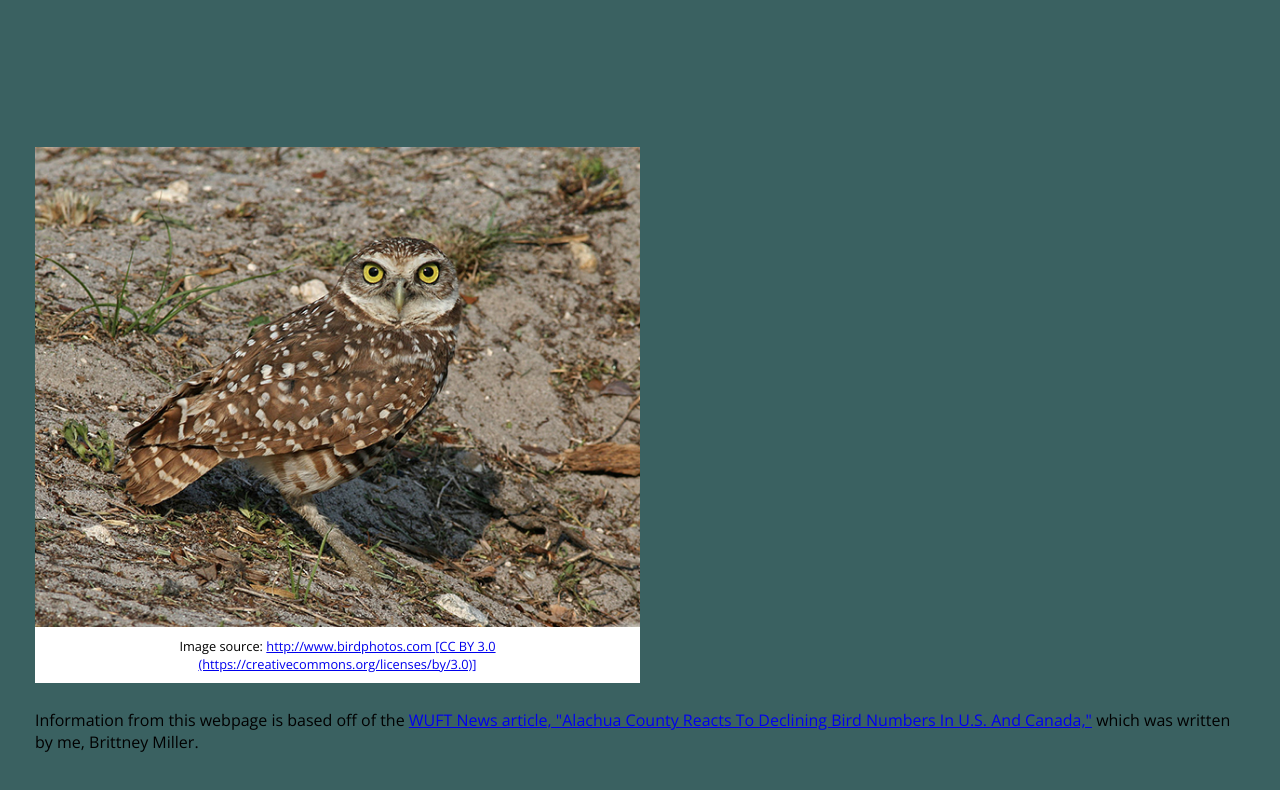
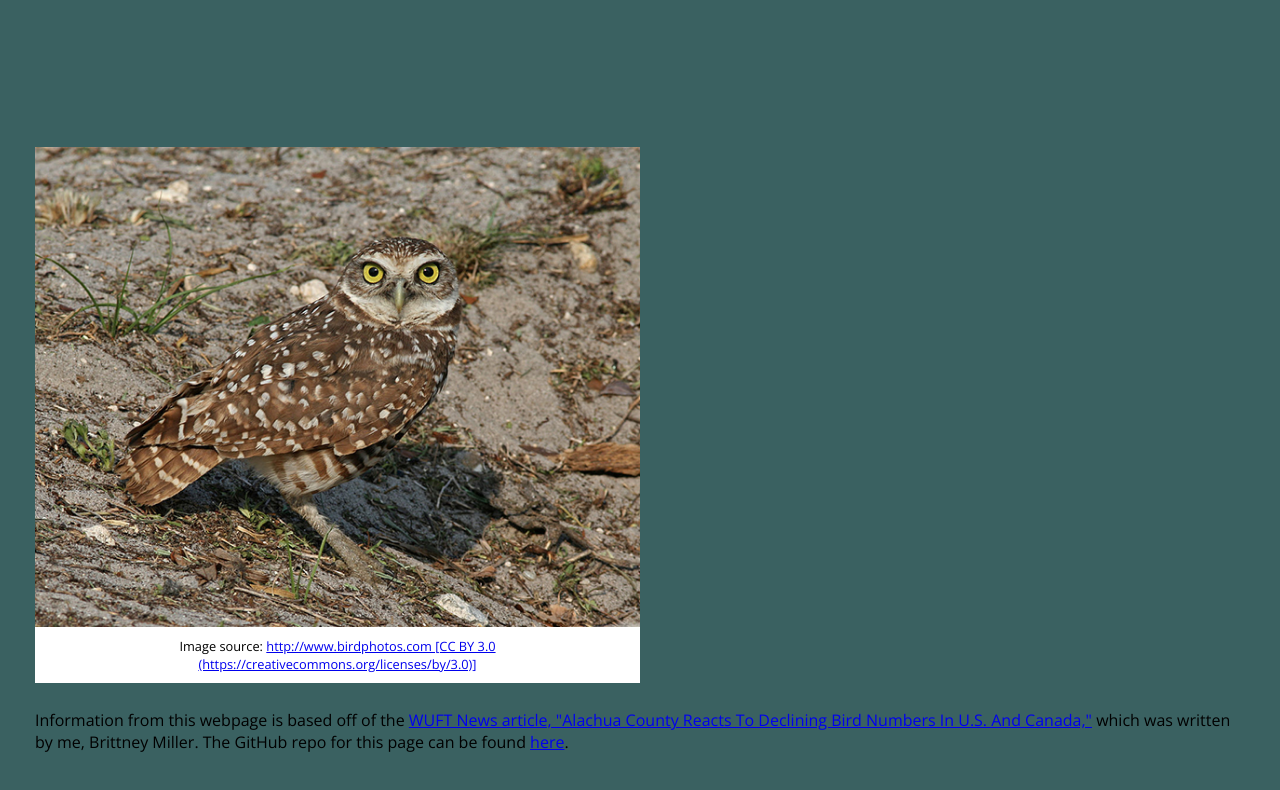
Before and after one commit to brittneymiller8/final-project, a plain HTML site: page index.html in a window 1280 px wide. Shown: the part 4114-4904 px from the top of the page. Drawn offline with nearby package versions, Linux system fonts and the light colour scheme.

Commit message:
Update index.html

```diff
--- a/index.html
+++ b/index.html
@@ -165,7 +165,7 @@
 </div><!-- end of container2 -->
 
 <footer>
-	<p>Information from this webpage is based off of the <a href="https://www.wuft.org/news/2019/10/14/alachua-county-reacts-to-declining-bird-numbers-in-u-s-and-canada/">WUFT News article, "Alachua County Reacts To Declining Bird Numbers In U.S. And Canada,"</a> which was written by me, Brittney Miller.</p>
+	<p>Information from this webpage is based off of the <a href="https://www.wuft.org/news/2019/10/14/alachua-county-reacts-to-declining-bird-numbers-in-u-s-and-canada/">WUFT News article, "Alachua County Reacts To Declining Bird Numbers In U.S. And Canada,"</a> which was written by me, Brittney Miller. The GitHub repo for this page can be found <a href="https://github.com/brittneymiller8/final-project/tree/gh-pages">here</a>.</p>
 </footer>
 
 </div> <!-- end of container -->
```
